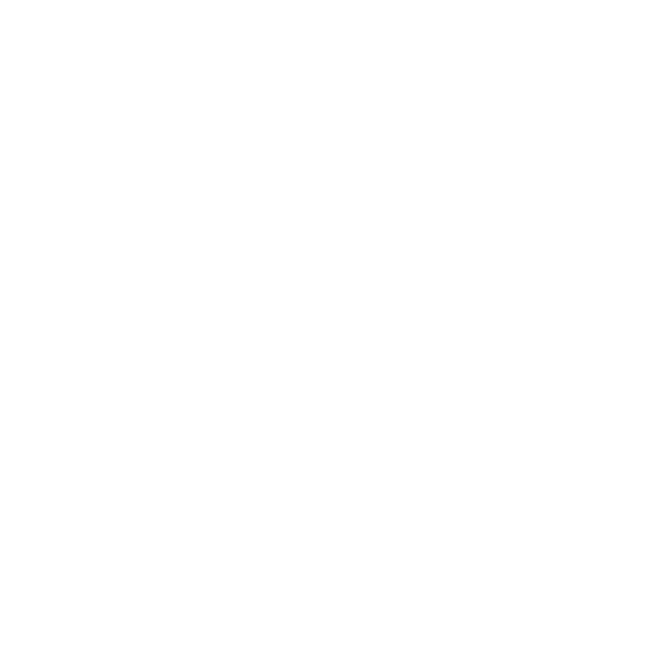
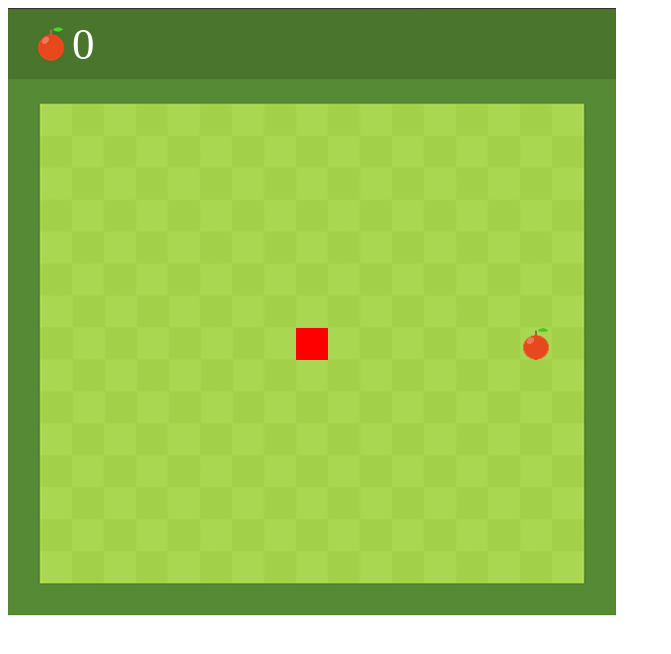
Before and after one commit to Theseus33/Javascript-Snake-Game, a plain HTML site: page index.html in a window 1280 px wide. Shown: the whole page, without its empty margins (0-671 px from the left). Drawn offline with Linux system fonts and the light colour scheme.

Commit message:
background and snake head added

```diff
--- a/index.html
+++ b/index.html
@@ -1,16 +1,14 @@
-<!DOCTYPE html>
-<html lang="en">
+<html>
 
 <head>
-  <meta charset="UTF-8">
-  <meta name="viewport" content="width=device-width, initial-scale=1.0">
-  <meta http-equiv="X-UA-Compatible" content="ie=edge">
   <title>Snake Game JavaScript Practice</title>
 </head>
 
+<body>
 
-<canvas id="snake" width="608" height="608"></canvas>
+  <canvas id="snake" width="608" height="608"></canvas>
+  <script type="text/javascript" src="script.js"></script>
 
-
+</body>
 
 </html>
--- a/script.js
+++ b/script.js
@@ -1,5 +1,5 @@
 //select canvas and set to constant
-const cvs = document.getElementById("canvas");
+const cvs = document.getElementById("snake");
 //gives us method properties to draw
 const ctx = cvs.getContext("2d");
 
@@ -11,10 +11,10 @@ const box = 32;
 const ground = new Image();
 ground.src = "img/ground.png";
 
-const food = new Image();
-ground.src = "img/food.png";
+const foodImg = new Image();
+foodImg.src = "img/food.png";
 
-//create the snake as an array
+//create the snake as an array starting with the head of the snake
 
 let snake = [];
 snake[0] = {
@@ -32,3 +32,41 @@ let food = {
 //score variable
 
 let score = 0;
+//snake controls
+
+document.addEventListener("keydown", direction);
+
+function direction(event) {
+  if (event.keyCode == 37) {
+    d = "LEFT";
+  }
+}
+//draw everything to the canvas
+
+function draw() {
+  ctx.drawImage(ground, 0, 0);
+
+  for (let i = 0; i < snake.length; i++) {
+    //snake head will be green rest is white
+    ctx.fillStyle = i == 0 ? "green" : "white";
+    ctx.fillRect(snake[i].x, snake[i].y, box, box);
+
+    //draw a stroke
+
+    ctx.fillStyle = "red";
+    ctx.fillRect(snake[i].x, snake[i].y, box, box);
+  }
+  //draw the food to canvas
+
+  ctx.drawImage(foodImg, food.x, food.y);
+
+  //Score
+
+  ctx.fillStyle = "white";
+  ctx.font = "45px Changa one";
+  ctx.fillText(score, 2 * box, 1.6 * box);
+}
+
+//call draw function every 100ms
+
+let game = setInterval(draw, 100);
```
